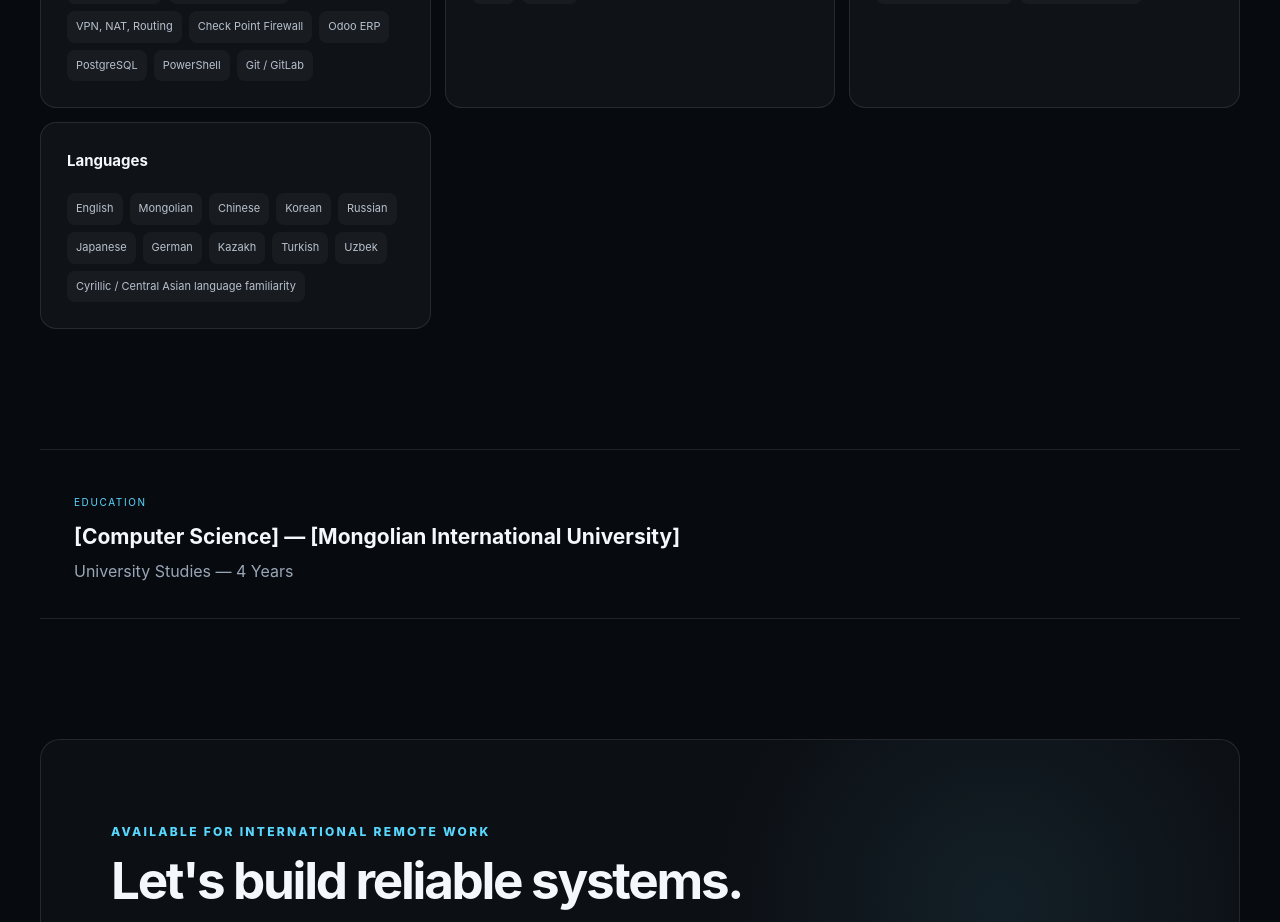
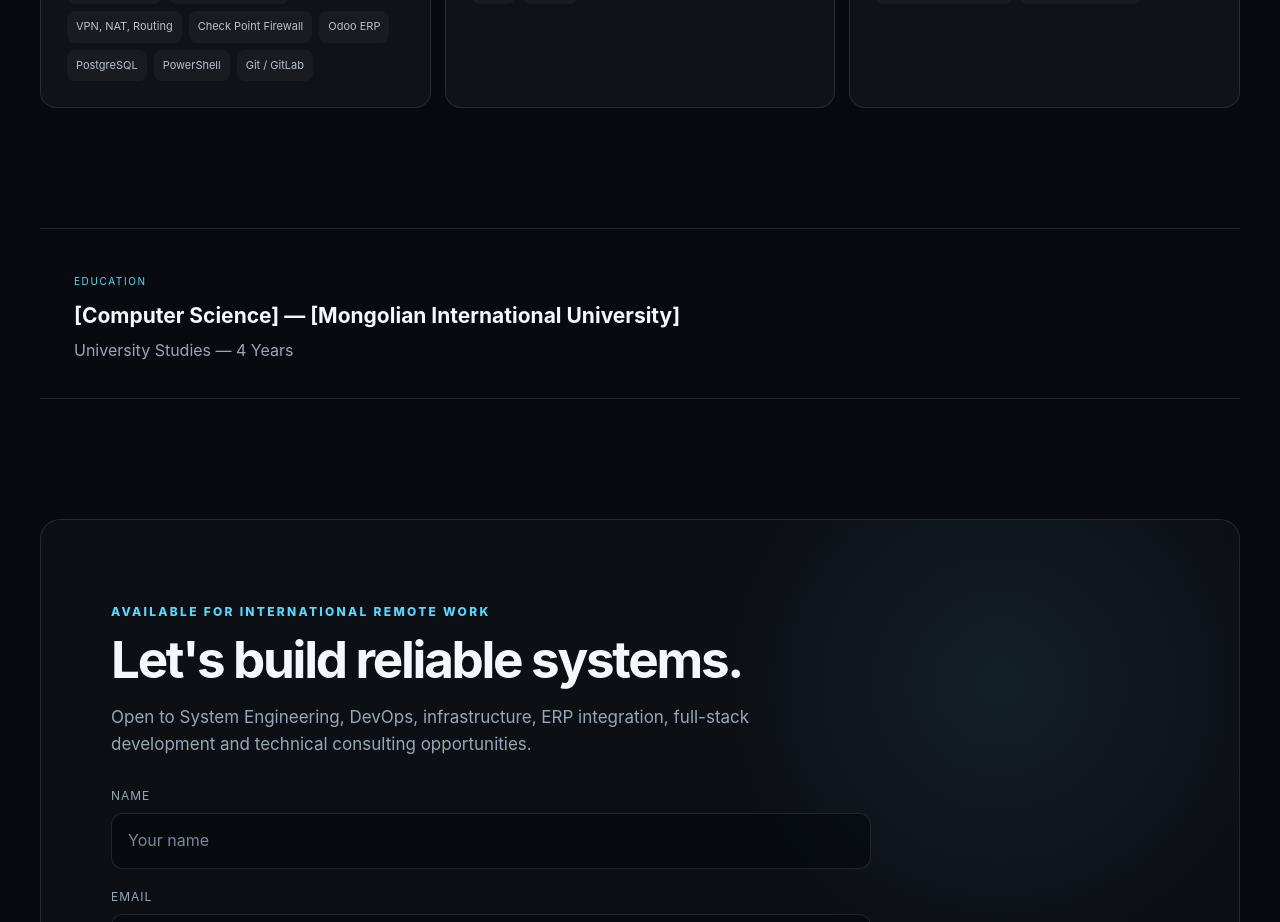
Before and after one commit to PiggyDan/dolgion-, a Next.js app: page / in a window 1280 px wide. Shown: the part 5420-6342 px from the top of the page. Built offline with nearby package versions, Linux system fonts and the light colour scheme.

Commit message:
Add portfolio favicon and metadata

```diff
--- a/app/layout.tsx
+++ b/app/layout.tsx
@@ -5,6 +5,9 @@ export const metadata: Metadata = {
   title: "O. Dolgion",
   description:
     "System Engineer working across infrastructure, networking, virtualization, ERP integration and full-stack development.",
+  icons: {
+    icon: "/favicon.svg",
+  },
   openGraph: {
     title: "Dolgion — System Engineer",
     description:
--- a/data/profile.ts
+++ b/data/profile.ts
@@ -144,19 +144,6 @@ export const profile = {
       "Full-Stack Architecture",
       "DevOps Automation",
     ],
-    "Languages": [
-      "English",
-      "Mongolian",
-      "Chinese",
-      "Korean",
-      "Russian",
-      "Japanese",
-      "German",
-      "Kazakh",
-      "Turkish",
-      "Uzbek",
-      "Cyrillic / Central Asian language familiarity",
-    ],
   },
 
   education: {
```
Also changed, not shown: public/favicon.svg (added).
